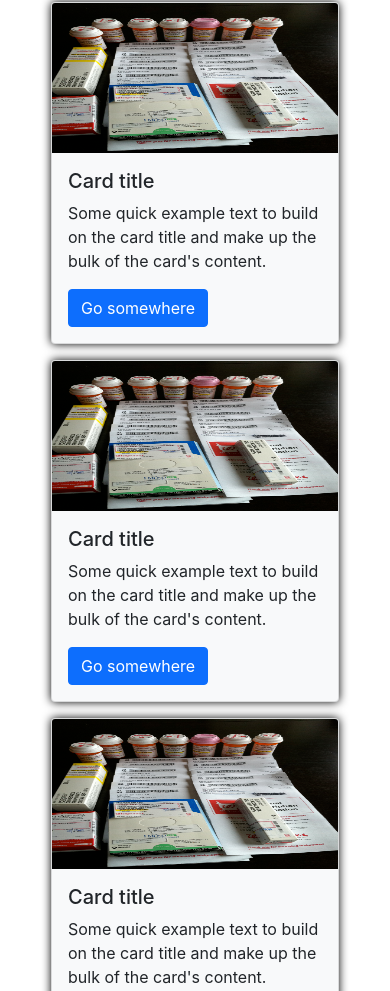
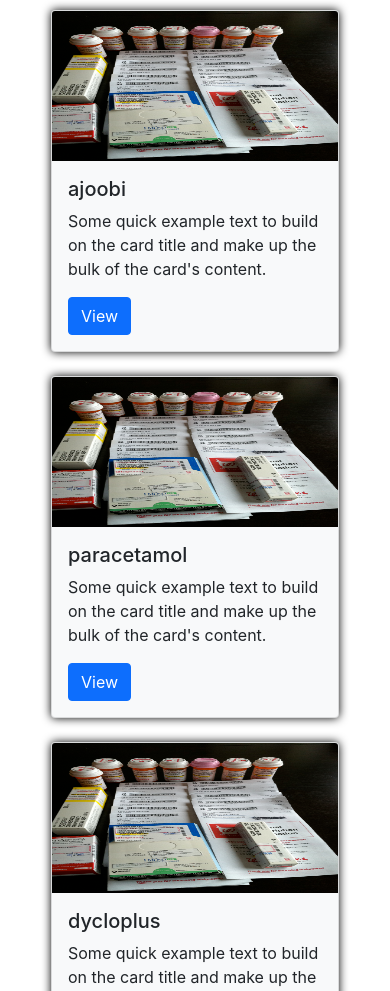
Before and after one commit to Golu0512/dashboard, a React (Create React App) app: page / in a window 390 px wide. Shown: the part 1009-2000 px from the top of the page. Built offline with nearby package versions, Linux system fonts and the light colour scheme.

Commit message:
routes fixed

```diff
--- a/src/App.js
+++ b/src/App.js
@@ -1,43 +1,62 @@
 import React, { useState } from "react";
-import './App.css';
+import { BrowserRouter, Routes, Route } from "react-router-dom";
+import "./App.css";
 import Header from "./components/Header";
 import Home from "./components/Home";
-// import ProductPage from "./components/ProductPage";
+import ProductPage from "./components/ProductPage";
 import Footer from "./components/Footer";
 function App() {
+  const products = {
+    id: "001",
+    pimg: "./images/med1.jpg",
+    title: "chemlopro",
+    combination:
+      "Researchers carry out investigations to find out which diseases are present, why they occur, what can treat or prevent them",
+    discription:
+      "Researchers carry out investigations to find out which diseases are present, why they occur, what can treat or prevent them, what makes them more likely to happen, and many other aspects of health. Clinical trials are one aspect of clinical research. They aim to find out if a therapy — often a drug — is safe and effective to use when treating a specific condition. The most effective way to demonstrate the effectiveness of a drug or technique is to carry out a double-blind, random, long-term, large clinical human study. In this type of study, researchers compare the effect of a therapy or drug in with either a placebo, no treatment, or another therapy or drug.",
+    indication:
+      "Researchers carry out investigations to find out which diseases are present, why they occur, what can treat or prevent them",
+    mrp: "120",
+  };
 
-  // const products = {
-  //   'id': '001',
-  //   'pimg': './images/med1.jpg',
-  //   'title': 'chemlopro',
-  //   'combination': 'Researchers carry out investigations to find out which diseases are present, why they occur, what can treat or prevent them',
-  //   'discription': 'Researchers carry out investigations to find out which diseases are present, why they occur, what can treat or prevent them, what makes them more likely to happen, and many other aspects of health. Clinical trials are one aspect of clinical research. They aim to find out if a therapy — often a drug — is safe and effective to use when treating a specific condition. The most effective way to demonstrate the effectiveness of a drug or technique is to carry out a double-blind, random, long-term, large clinical human study. In this type of study, researchers compare the effect of a therapy or drug in with either a placebo, no treatment, or another therapy or drug.',
-  //   'indication': 'Researchers carry out investigations to find out which diseases are present, why they occur, what can treat or prevent them',
-  //   'mrp': '120'
-  // };
-
-    const [mode, setMode] = useState('light');
+  const [mode, setMode] = useState("light");
 
   const toggleMode = () => {
-      if (mode === 'dark') {
-        setMode('light');
-        document.body.style.backgroundColor = 'white';
-        document.body.style.color = 'black';
+    if (mode === "dark") {
+      setMode("light");
+      document.body.style.backgroundColor = "white";
+      document.body.style.color = "black";
     } else {
-        setMode('dark');
-        document.body.style.backgroundColor = 'black';
-        document.body.style.color = 'white';
+      setMode("dark");
+      document.body.style.backgroundColor = "black";
+      document.body.style.color = "white";
     }
   };
 
   return (
     <>
-
       <Header toggleMode={toggleMode} mode={mode} />
-        <Home mode={mode} />
-        {/* <ProductPage id={products.id} title={products.title} combination={products.combination} discription={products.discription} indication={products.indication} mrp={products.mrp} pimg={products.pimg} /> */}
+        <BrowserRouter>
+          <Routes>
+            <Route exact path="/" element={<Home mode={mode} />} />
+            <Route
+              exact
+              path="/productpage"
+              element={
+                <ProductPage
+                  id={products.id}
+                  title={products.title}
+                  combination={products.combination}
+                  discription={products.discription}
+                  indication={products.indication}
+                  mrp={products.mrp}
+                  pimg={products.pimg}
+                />
+              }
+            />
+          </Routes>
+        </BrowserRouter>
       <Footer />
-
     </>
   );
 }
--- /dev/null
+++ b/src/Homedata.json
@@ -0,0 +1,38 @@
+[
+    {
+        "id": 1,
+        "pimg": "./images/med1.jpg",
+        "name": "paracetamol",
+        "indication": "fever, cold"
+    },
+    {
+        "id": 2,
+        "pimg": "./images/med1.jpg",
+        "name": "ajoobi",
+        "indication": "fever, cold"
+    },
+    {
+        "id": 3,
+        "pimg": "./images/med1.jpg",
+        "name": "paracetamol",
+        "indication": "fever, cold"
+    },
+    {
+        "id": 4,
+        "pimg": "./images/med1.jpg",
+        "name": "dycloplus",
+        "indication": "fever, cold"
+    },
+    {
+        "id": 5,
+        "pimg": "./images/med1.jpg",
+        "name": "chemlopro",
+        "indication": "fever, cold"
+    },
+    {
+        "id": 6,
+        "pimg": "./images/med1.jpg",
+        "name": "xumivital",
+        "indication": "multivitamin"
+    }
+]
--- a/src/components/Home.js
+++ b/src/components/Home.js
@@ -1,7 +1,16 @@
 import React from "react";
 import Carousel from "./Carousel";
+import Homedata from "../Homedata.json";
+import { useNavigate } from "react-router-dom";
 
 function Home(props) {
+
+    const navigate = useNavigate();
+
+    const gotoProductPage = () =>{
+        navigate('./ProductPage')
+    }
+
     return (
         <>
             <div className="my-2">
@@ -14,106 +23,29 @@
 
             {/* products section */}
 
-                <div className="row mt-5 px-0 mx-0">
-                    <div className="col-lg-4 col-md-4 col-sm-1 d-flex justify-content-center align-items-center mb-3">
+                <div className="row mt-5 px-0 mx-0 d-flex justify-content-center align-items-center">
+
+                        {
+                            Homedata.map(value => {
+                                return(
+                                    <div className="col-lg-4 col-md-4 col-10 d-flex justify-content-center align-items-center mb-4" key={value.id}>
                                         <div className={`card cardStyle bg-${props.mode} text-${props.mode === 'light' ? 'black' : 'white'}`}>
-                            <img className="card-img-top cardImage" src="./images/med1.jpg" height={'150'} alt="Card image cap" />
+                                            <img className="card-img-top cardImage" src={value.pimg} height={'150'} alt={value.name} />
                                             <div className="card-body">
-                            <h5 className="card-title">Card title</h5>
+                                            <h5 className="card-title">{value.name}</h5>
                                             <p className="card-text">
                                                 Some quick example text to build on the card title and make up
                                                 the bulk of the card's content.
                                             </p>
-                            <a href="#" className="btn btn-primary">
-                                Go somewhere
-                            </a>
+                                            <button className="btn btn-primary" onClick={gotoProductPage}>
+                                                View
+                                            </button>
                                             </div>
                                         </div>
                                     </div>
-
-                    <div className="col-lg-4 col-md-4 col-sm-1 d-flex justify-content-center align-items-center mb-3">
-                        <div className={`card cardStyle bg-${props.mode} text-${props.mode === 'light' ? 'black' : 'white'}`}>
-                            <img className="card-img-top cardImage" src="./images/med1.jpg" height={'150'} alt="Card image cap" />
-                            <div className="card-body">
-                            <h5 className="card-title">Card title</h5>
-                            <p className="card-text">
-                                Some quick example text to build on the card title and make up
-                                the bulk of the card's content.
-                            </p>
-                            <a href="#" className="btn btn-primary">
-                                Go somewhere
-                            </a>
-                            </div>
-                        </div>
-                    </div>
-
-                    <div className="col-lg-4 col-md-4 col-sm-1 d-flex justify-content-center align-items-center mb-3">
-                        <div className={`card cardStyle bg-${props.mode} text-${props.mode === 'light' ? 'black' : 'white'}`}>
-                            <img className="card-img-top cardImage" src="./images/med1.jpg" height={'150'} alt="Card image cap" />
-                            <div className="card-body">
-                            <h5 className="card-title">Card title</h5>
-                            <p className="card-text">
-                                Some quick example text to build on the card title and make up
-                                the bulk of the card's content.
-                            </p>
-                            <a href="#" className="btn btn-primary">
-                                Go somewhere
-                            </a>
-                            </div>
-                        </div>
-                    </div>
-
-                </div>
-
-                <div className="row px-0 mx-0">
-                    <div className="col-lg-4 col-md-4 col-sm-1 d-flex justify-content-center align-items-center mb-3">
-                        <div className={`card cardStyle bg-${props.mode} text-${props.mode === 'light' ? 'black' : 'white'}`}>
-                            <img className="card-img-top cardImage" src="./images/med1.jpg" height={'150'} alt="Card image cap" />
-                            <div className="card-body">
-                            <h5 className="card-title">Card title</h5>
-                            <p className="card-text">
-                                Some quick example text to build on the card title and make up
-                                the bulk of the card's content.
-                            </p>
-                            <a href="#" className="btn btn-primary">
-                                Go somewhere
-                            </a>
-                            </div>
-                        </div>
-                    </div>
-
-                    <div className="col-lg-4 col-md-4 col-sm-1 d-flex justify-content-center align-items-center mb-3">
-                        <div className={`card cardStyle bg-${props.mode} text-${props.mode === 'light' ? 'black' : 'white'}`}>
-                            <img className="card-img-top cardImage" src="./images/med1.jpg" height={'150'} alt="Card image cap" />
-                            <div className="card-body">
-                            <h5 className="card-title">Card title</h5>
-                            <p className="card-text">
-                                Some quick example text to build on the card title and make up
-                                the bulk of the card's content.
-                            </p>
-                            <a href="#" className="btn btn-primary">
-                                Go somewhere
-                            </a>
-                            </div>
-                        </div>
-                    </div>
-
-                    <div className="col-lg-4 col-md-4 col-sm-1 d-flex justify-content-center align-items-center mb-3">
-                        <div className={`card cardStyle bg-${props.mode} text-${props.mode === 'light' ? 'black' : 'white'}`}>
-                            <img className="card-img-top cardImage" src="./images/med1.jpg" height={'150'} alt="Card image cap" />
-                            <div className="card-body">
-                            <h5 className="card-title">Card title</h5>
-                            <p className="card-text">
-                                Some quick example text to build on the card title and make up
-                                the bulk of the card's content.
-                            </p>
-                            <a href="#" className="btn btn-primary">
-                                Go somewhere
-                            </a>
-                            </div>
-                        </div>
-                    </div>
-
+                                );
+                            })
+                        }
                 </div>
 
         </>
```
Lines whose indentation alone changed are shown as unchanged.
